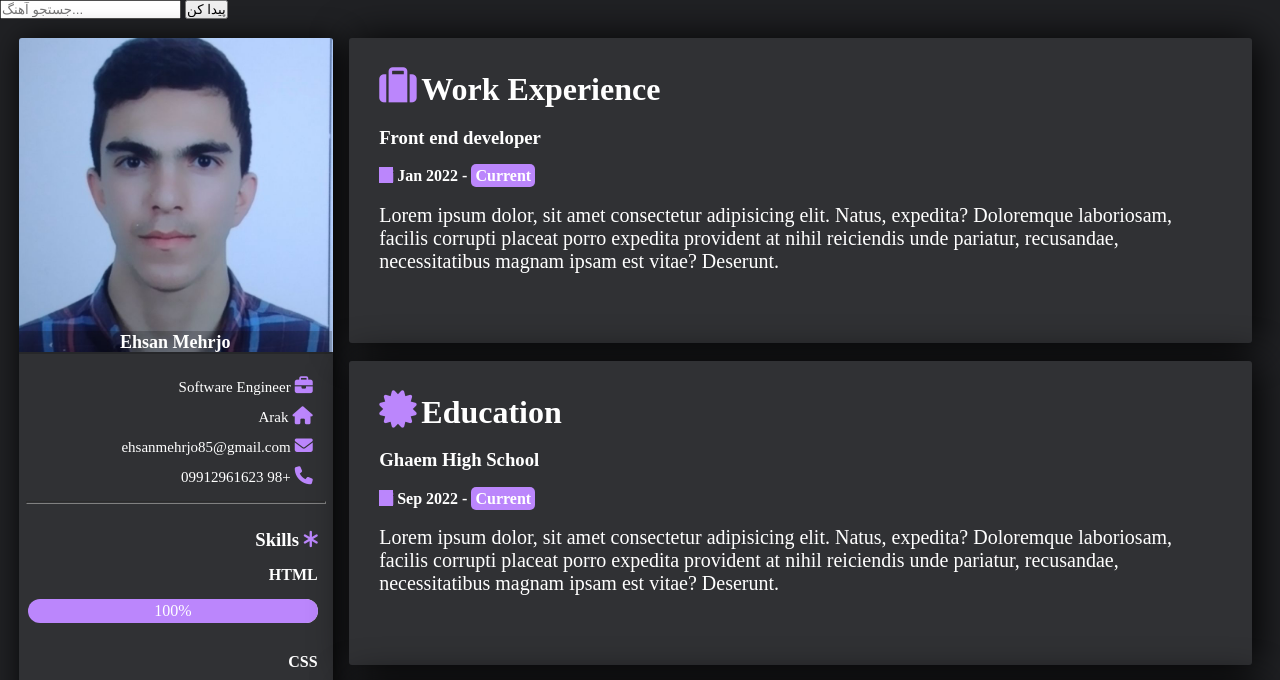
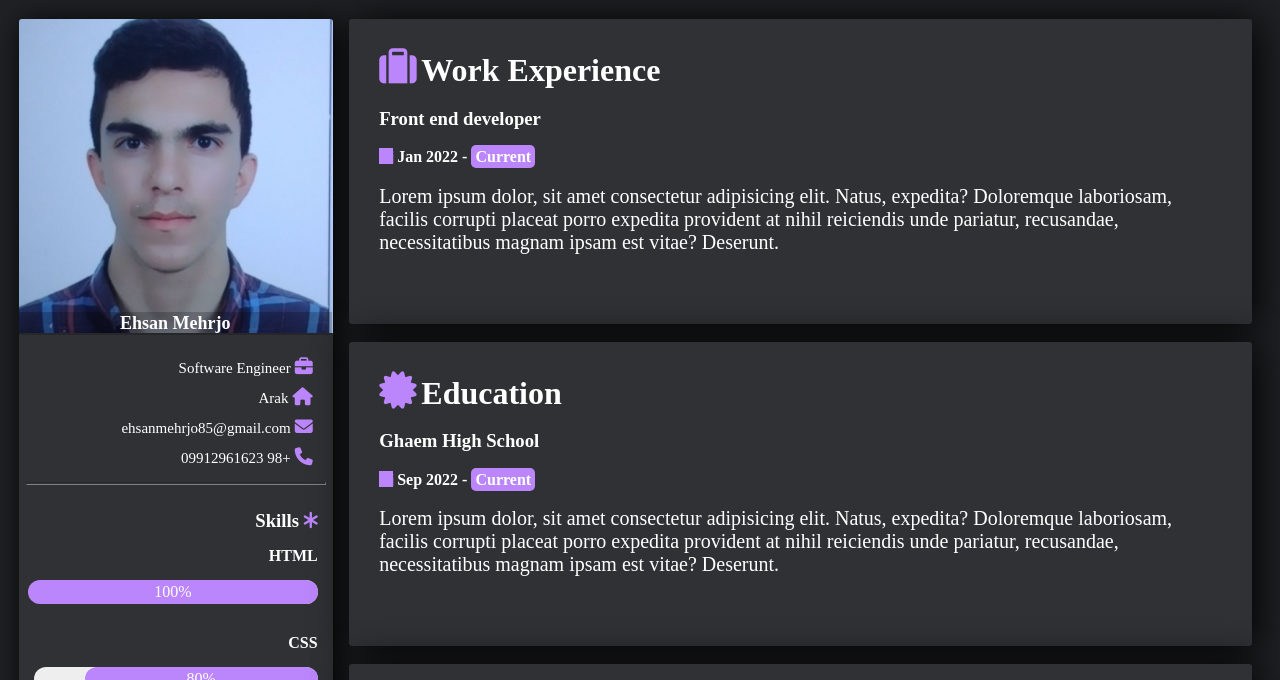
Before and after one commit to EhsanMehrjo/ehsanmehrjo.github.io, a plain HTML site: page index.html in a window 1280 px wide. Shown: the top 680 px of the page. Drawn offline with Linux system fonts and the light colour scheme.

Commit message:
del search

```diff
--- a/index.html
+++ b/index.html
@@ -12,12 +12,7 @@
 </head>
 
 <body>
-<!-- search -->
-    <form method="get" action="https://ehsanmehrjo.github.io">
-            <label for="search"></label>
-            <input type="text" name="search" id="search" placeholder="جستجو آهنگ...">
-            <input id="submit" type="submit" value="پیدا کن">
-        </form>
+
     <!--Container-->
     <main class="container">
 
```
